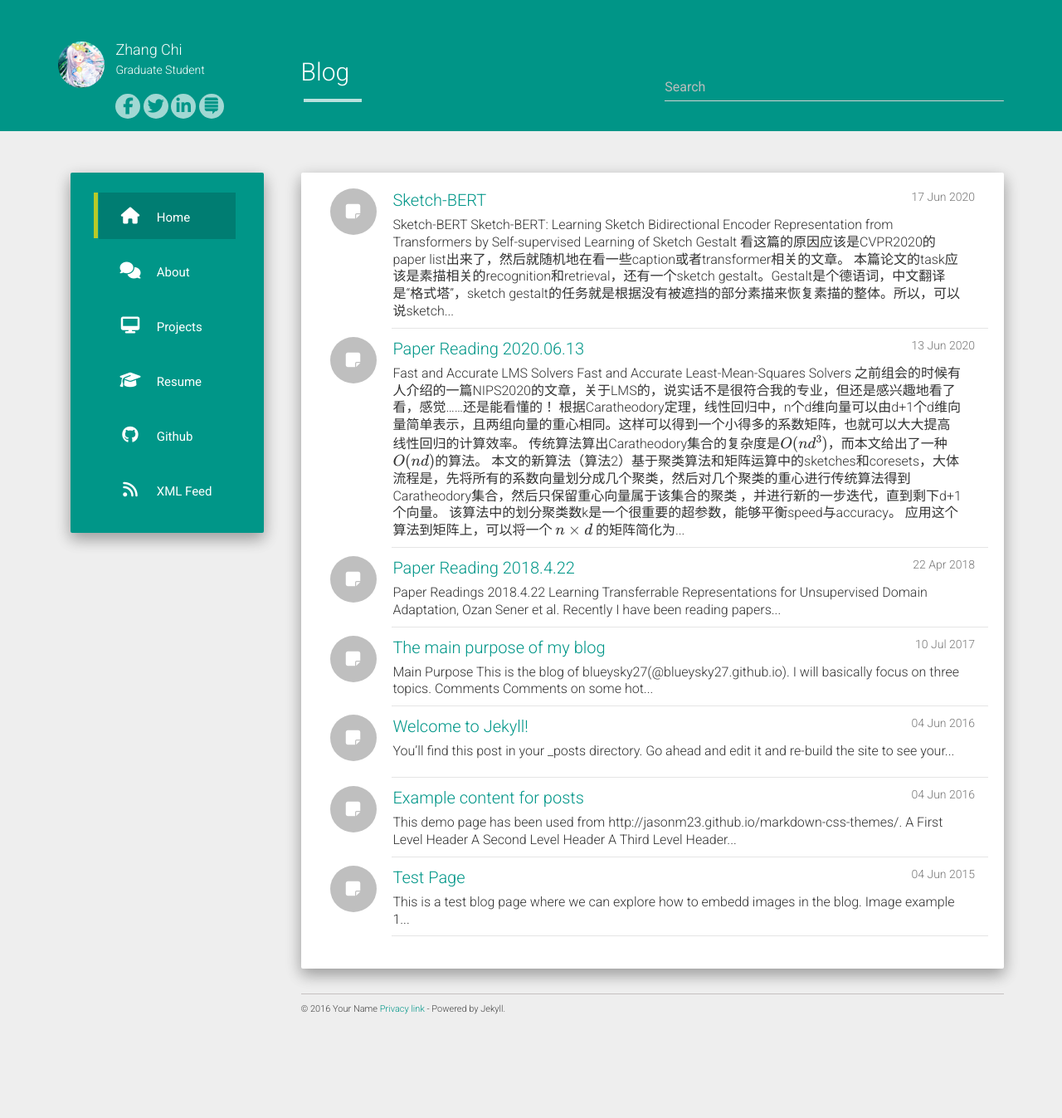
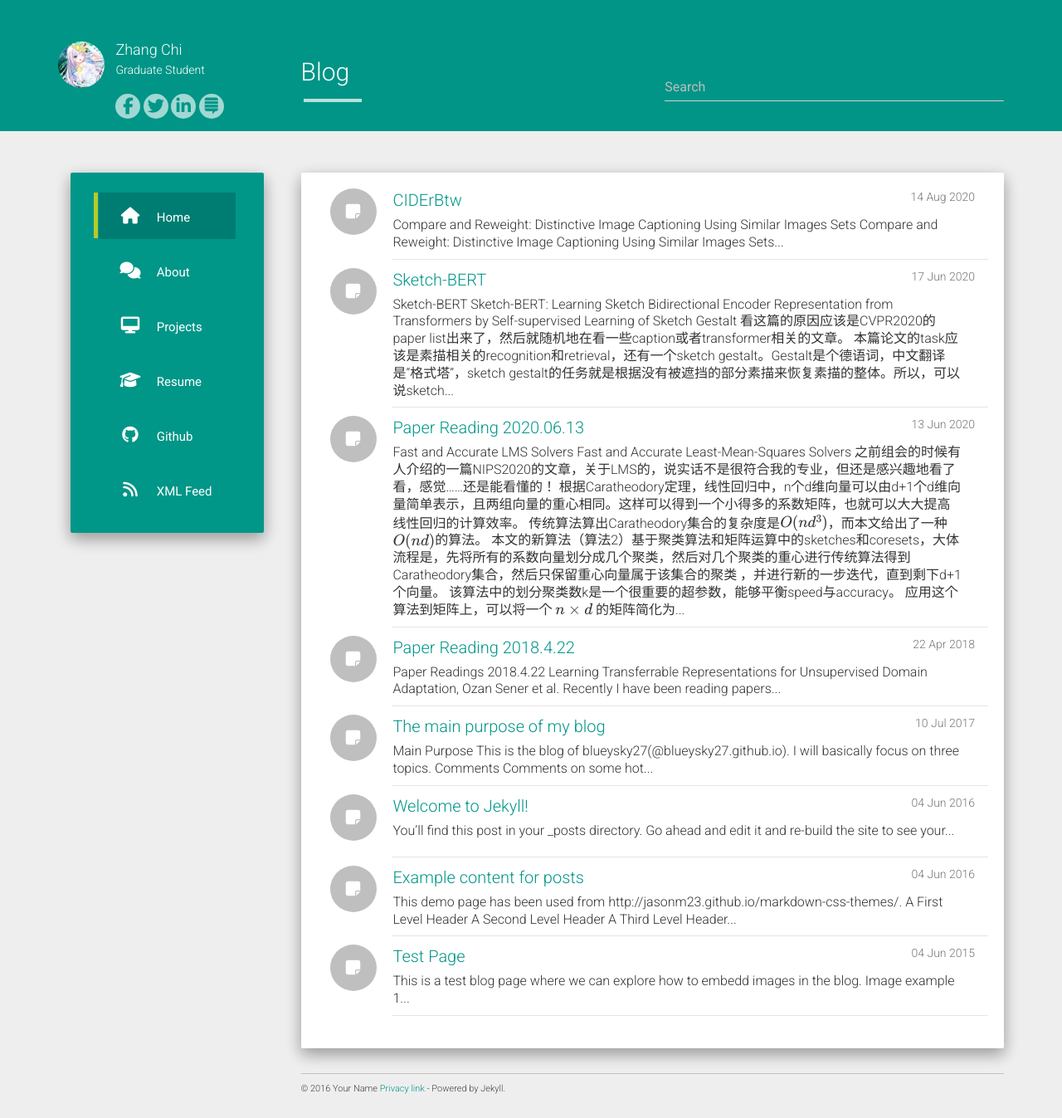
Before and after one commit to BlueySky27/blueysky27.github.io, a Jekyll site: the page built from index.html, in a window 1280 px wide. Shown: the whole page at 83% size. Built offline with Jekyll 4.4.1, drawn with Linux system fonts in a browser that asks for light colours; nearby versions of some CDN libraries; formulas are drawn with MathJax 3; the list of posts is cut into pages by our own code; a file with an impossible date is left out; before the commit the page ends 1251 px from its top, so only the background shows below that.

Commit message:
modified:   2020-08-14-Paper-Reading.md

```diff
--- a/_posts/2020-08-14-Paper-Reading.md
+++ b/_posts/2020-08-14-Paper-Reading.md
@@ -1,7 +1,7 @@
 ---
 layout: post
 title: "CIDErBtw"
-date: 2020-0814 17:30:00 +0900
+date: 2020-08-14 17:30:00 +0900
 categories: PaperReading
 ---
 
```
